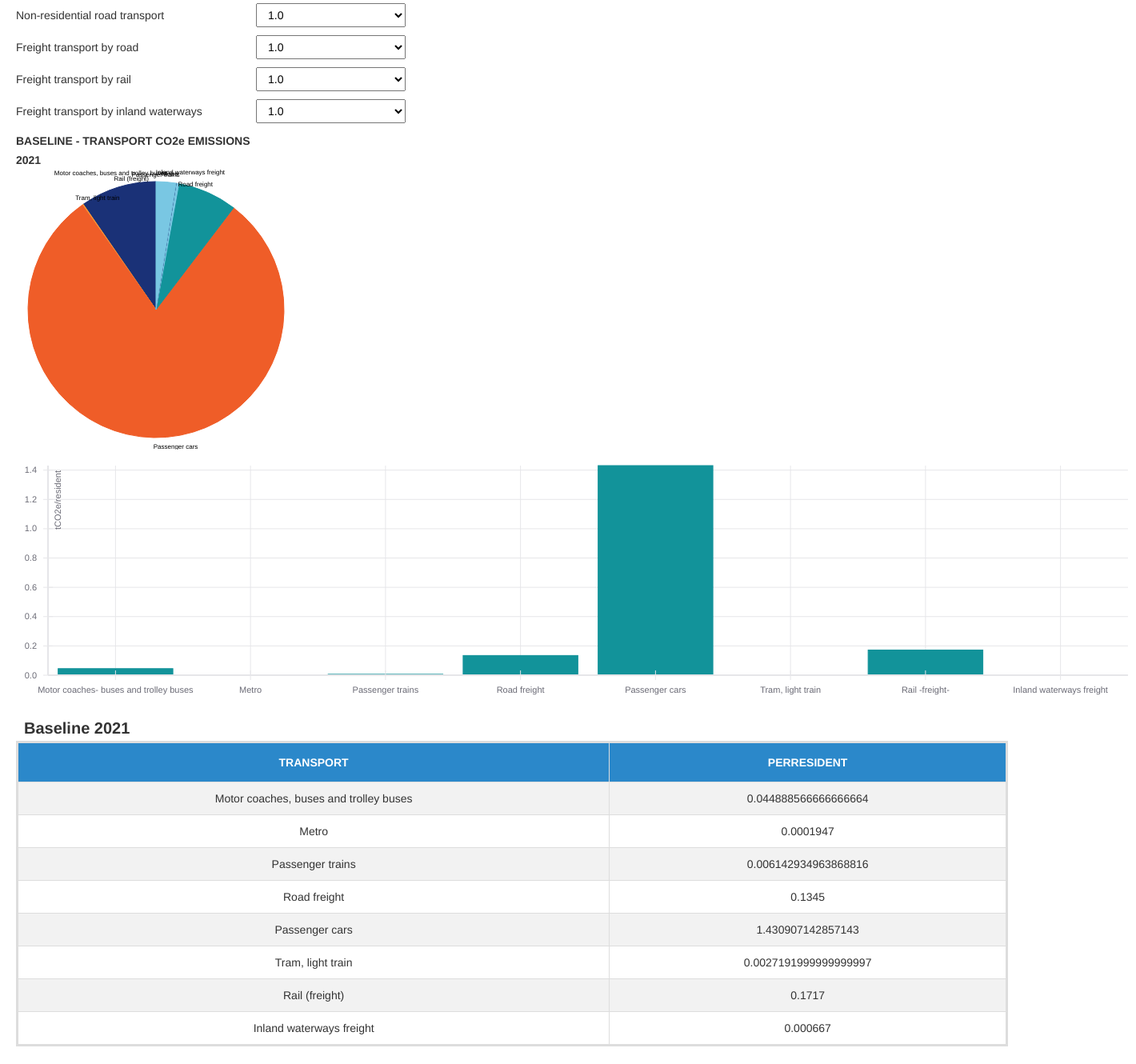
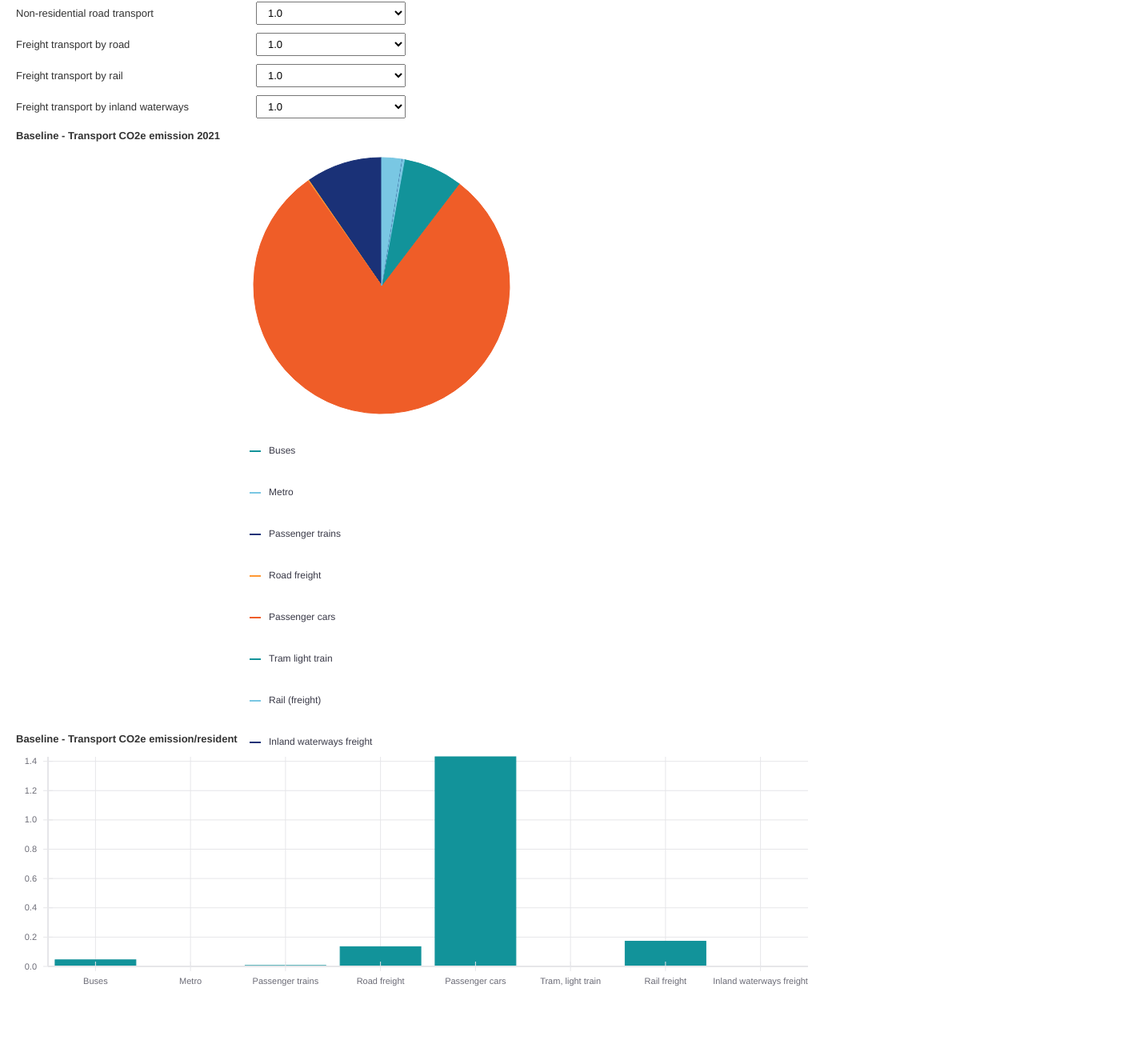
Before and after one commit to QGasSP/ggia-frontend, a React (Create React App) app in the folder frontend_qgassp/: page / in a window 1280 px wide. Shown: the part 875-2205 px from the top of the page at 80% size, 1420 px wide, since content can reach past the window. After the commit the page ends 2181 px from the top, so only its background shows below. Built offline with nearby package versions, Linux system fonts and the light colour scheme.

Commit message:
U1 graph fixes for Storybook

```diff
--- a/frontend_qgassp/src/components/Barchart.jsx
+++ b/frontend_qgassp/src/components/Barchart.jsx
@@ -14,24 +14,24 @@ import "../css/barchart.css";
  * @return {}
  */
 const dataList = [
-  { y: 0.044888566666666664, x: "Motor coaches- buses and trolley buses" },
+  { y: 0.044888566666666664, x: "Buses" },
   { y: 0.0001947, x: "Metro" },
   { y: 0.006142934963868816, x: "Passenger trains" },
   { y: 0.1345, x: "Road freight" },
   { y: 1.430907142857143, x: "Passenger cars" },
   { y: 0.0027191999999999997, x: "Tram, light train" },
-  { y: 0.1717, x: "Rail -freight-" },
+  { y: 0.1717, x: "Rail freight" },
   { y: 0.000667, x: "Inland waterways freight" },
 ];
 
 export const Barchart = () => (
   <div>
-    <XYPlot xType="ordinal" width={1400} height={312} xDistance={200}>
+    <XYPlot xType="ordinal" width={1000} height={312} xDistance={200}>
       <HorizontalGridLines />
       <VerticalGridLines />
       <VerticalBarSeries className="BaselineBarchart" data={dataList} />
       <XAxis />
-      <YAxis title="tCO2e/resident" />
+      <YAxis />
     </XYPlot>
   </div>
 );
--- a/frontend_qgassp/src/components/BaselinePiechart.jsx
+++ b/frontend_qgassp/src/components/BaselinePiechart.jsx
@@ -13,7 +13,7 @@ export const BaselinePiechart = () => (
       data={[
         {
           angle: 9.02,
-          label: "Motor coaches, buses and trolley buses",
+          label: "Buses",
         },
         {
           angle: 0.04,
@@ -37,7 +37,7 @@ export const BaselinePiechart = () => (
         },
         {
           angle: 34.5,
-          label: "Rail (freight)",
+          label: "Rail freight",
         },
         {
           angle: 0.13,
@@ -51,7 +51,18 @@ export const BaselinePiechart = () => (
       labelsStyle={{
         fontSize: 8,
       }}
-      showLabels
+      // showLabels
     />
   </div>
 );
+// }}
+//       showLabels
+//     />
+
+//   </div>
+// );  }}
+//       showLabels
+//     />
+
+//   </div>
+// );
--- a/frontend_qgassp/src/components/BaselineTable.jsx
+++ b/frontend_qgassp/src/components/BaselineTable.jsx
@@ -1,21 +1,19 @@
-import React, { Component } from "react";
+import React from "react";
 import "../css/baselinetable.css";
 
-export class BaselineTable extends Component {
+class BaselineTable extends React.Component {
   constructor(props) {
     super(props); // since we are extending class Table so we have to use super in order to override Component class constructor
     this.state = {
+      // state is by default an object
       transportEmission: [
-        {
-          transport: "Motor coaches, buses and trolley buses",
-          perResident: 0.044888566666666664,
-        },
+        { transport: "Buses", perResident: 0.044888566666666664 },
         { transport: "Metro", perResident: 0.0001947 },
         { transport: "Passenger trains", perResident: 0.006142934963868816 },
         { transport: "Road freight", perResident: 0.1345 },
         { transport: "Passenger cars", perResident: 1.430907142857143 },
         { transport: "Tram, light train", perResident: 0.0027191999999999997 },
-        { transport: "Rail (freight)", perResident: 0.1717 },
+        { transport: "Rail freight", perResident: 0.1717 },
         { transport: "Inland waterways freight", perResident: 0.000667 },
       ],
     };
@@ -29,7 +27,7 @@ export class BaselineTable extends Component {
   }
 
   renderTableData() {
-    return this.state.transportEmission.map((transportEmission) => {
+    return this.state.transportEmission.map((transportEmission, index) => {
       const { id, transport, perResident } = transportEmission; // destructuring
       return (
         <tr key={id}>
@@ -54,3 +52,4 @@ export class BaselineTable extends Component {
     );
   }
 }
+export default BaselineTable;
--- a/frontend_qgassp/src/components/Legend.jsx
+++ b/frontend_qgassp/src/components/Legend.jsx
@@ -8,7 +8,7 @@ import "../css/legend.css";
  */
 
 const itemLabels = [
-  { title: "Motor coaches, buses and trolley buses" },
+  { title: "Buses" },
   { title: "Metro" },
   { title: "Passenger trains" },
   { title: "Road freight" },
--- a/frontend_qgassp/src/components/U1planner.jsx
+++ b/frontend_qgassp/src/components/U1planner.jsx
@@ -5,7 +5,9 @@ import { Header } from "./Header";
 import { Piechart } from "./Piechart";
 import { BaselinePiechart } from "./BaselinePiechart";
 import { Barchart } from "./Barchart";
-import { BaselineTable } from "./BaselineTable";
+import { Legend } from "./Legend";
+
+// import { BaselineTable } from "./BaselineTable";
 import "../css/u1planner.css";
 
 /**
@@ -130,11 +132,21 @@ export const U1planner = ({ user, onLogin, onLogout, onCreateAccount }) => (
         </div>
 
         <label>
-          <b>BASELINE - TRANSPORT CO2e EMISSIONS 2021</b>
+          <b>Baseline - Transport CO2e emission 2021</b>
         </label>
-        <BaselinePiechart />
+        <div class="container">
+          <div id="first">
+            <BaselinePiechart />
+          </div>
+          <div id="second">
+            <Legend />
+          </div>
+          <div id="clear"></div>
+        </div>
+        <label>
+          <b>Baseline - Transport CO2e emission/resident</b>
+        </label>
         <Barchart />
-        <BaselineTable />
       </form>
     </section>
   </article>
--- a/frontend_qgassp/src/css/header.css
+++ b/frontend_qgassp/src/css/header.css
@@ -12,6 +12,27 @@ svg {
   vertical-align: top;
 }
 
+.container {
+  width: 700px;
+  margin: auto;
+}
+
+#first {
+  width: 350px;
+  float: left;
+  height: 350px;
+}
+
+#second {
+  width: 350px;
+  float: left;
+  height: 350px;
+}
+
+#clear {
+  clear: both;
+}
+
 h1 {
   font-weight: 900;
   font-size: 20px;
--- a/frontend_qgassp/src/css/u1planner.css
+++ b/frontend_qgassp/src/css/u1planner.css
@@ -1,6 +1,6 @@
 section {
   font-family: "Nunito Sans", "Helvetica Neue", Helvetica, Arial, sans-serif;
-  font-size: 14px;
+  font-size: 13px;
   line-height: 24px;
   padding: 48px 20px;
   margin: 0 auto;
```
